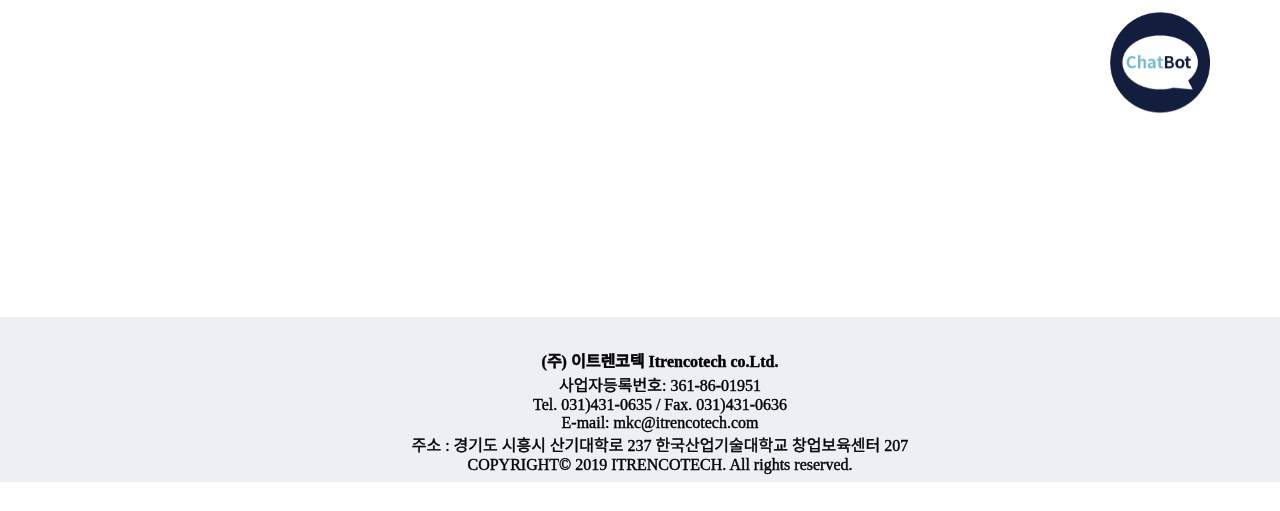
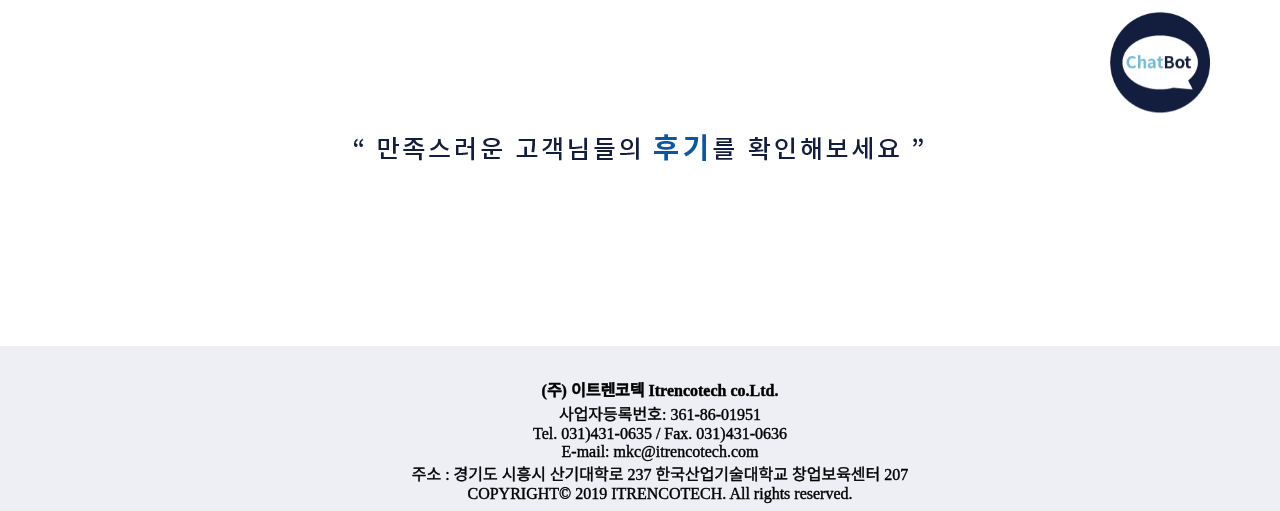
Before and after one commit to bjo6300/Itrencotech-web-page, a Django app: template templates/body/main.html in a window 1280 px wide. Shown: the part 633-1144 px from the top of the page. Before the commit the page ends 1115 px from the top, so only its background shows below. Run offline with Django 3.2, Linux system fonts and the light colour scheme; the template is opened without the code that fills it, so the values that code supplies are empty; some web fonts are replaced.

Commit message:
후기 문구 추가

```diff
--- a/templates/body/main.html
+++ b/templates/body/main.html
@@ -117,6 +117,17 @@
             </tr>
         </table>
     </div>
+    <!-- 후기 -->
+    <div style="margin-top: 10%;">
+        <table align="center">
+            <tr>
+                <td>
+                    <img src="/static/images/mainreview_expression.png" width="auto"; alt="image"/>
+                </td>
+            </tr>
+        </table>
+
+    </div>
     <!-- 챗봇 아이콘 -->
     <div id="chat-bot" align="right" style="margin-right: 100px;">
         <a href="#">
```
Also changed, not shown: static/images/mainreview_expression.png (added).
